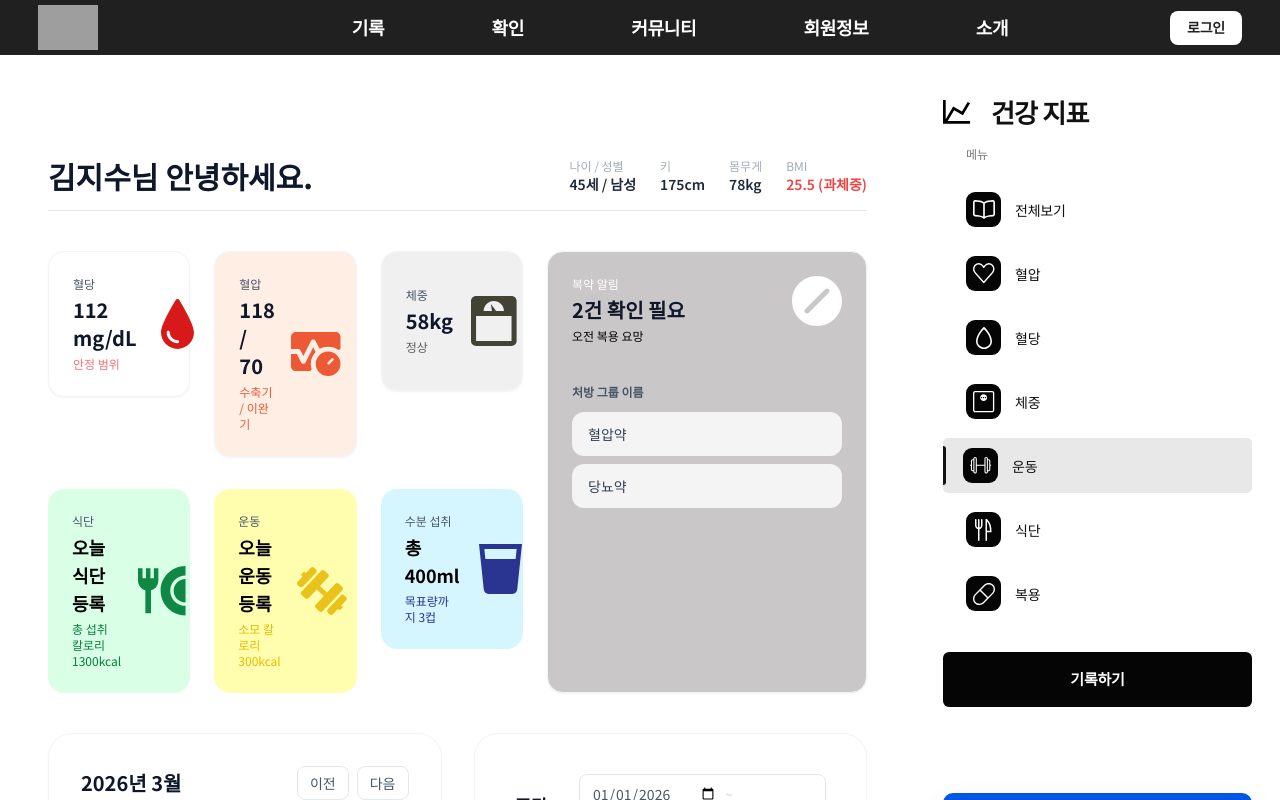
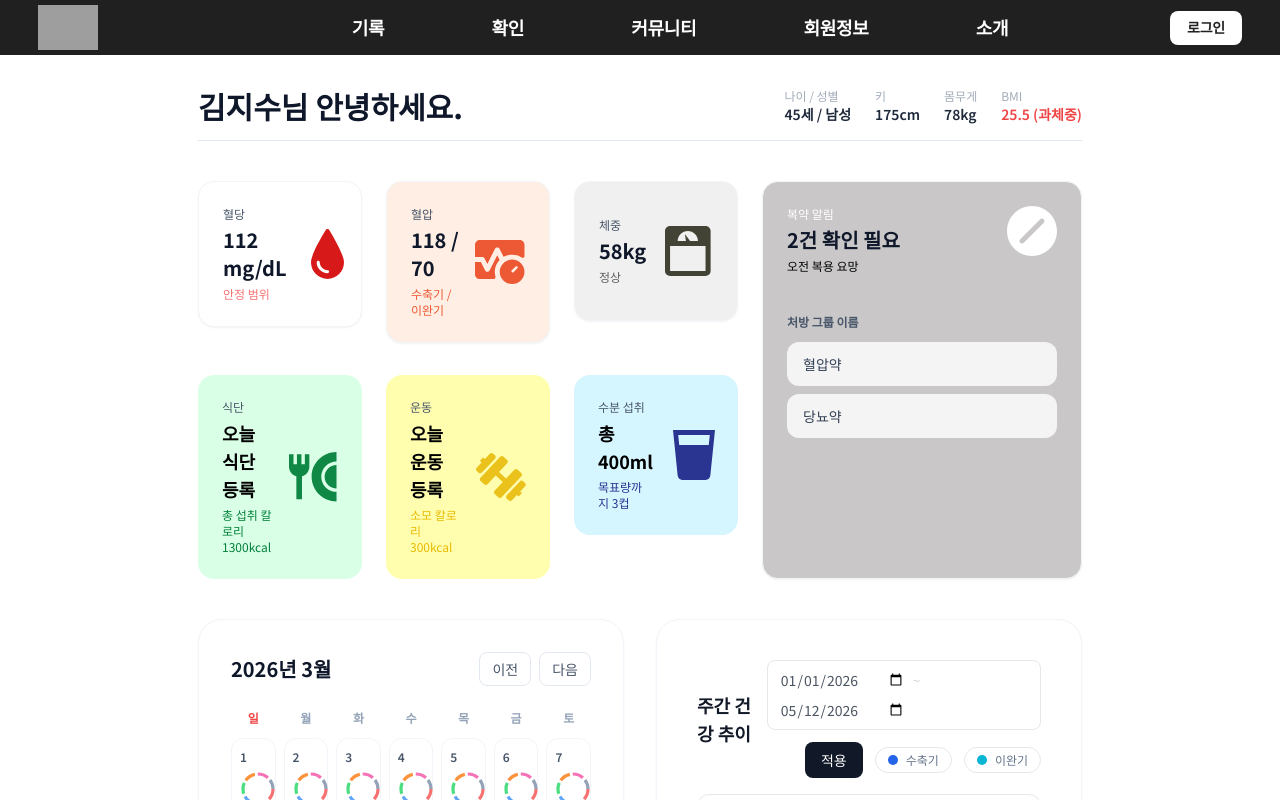
Before and after one commit to ZZAAE/Ballife, a React (Vite) app in the folder frontend/: page / in a window 1280 px wide. Shown: the top 800 px of the page. Built offline with nearby package versions, Linux system fonts and the light colour scheme; grey boxes are pictures that could not be loaded.

Commit message:
지금꺼정한거 백업

```diff
--- a/frontend/src/App.jsx
+++ b/frontend/src/App.jsx
@@ -1,6 +1,5 @@
 import { Routes, Route, Link } from 'react-router-dom';
 import { useAuth } from './contexts/AuthContext';
-import HomePage from './pages/HomePage';
 import SignUpPage from './pages/user/SignUpPage';
 import LoginPage from './pages/user/LoginPage';
 import BoardListPage from './pages/board/BoardListPage';
@@ -32,7 +31,7 @@ import UserInformation from './pages/user/UserInformation'
 
 function App() {
   const hideHealthMenu =
-    location.pathname === '/home' ||
+    location.pathname === '/' ||
     location.pathname === '/login' ||
     location.pathname === '/signup' ||
     location.pathname === '/boards' ||
@@ -44,7 +43,7 @@ function App() {
     location.pathname === '/hypertension' ||
     location.pathname === '/dyslipidemia' ||
     location.pathname === '/obesity' ||
-    location.pathname === '/AllRecordPage';
+    location.pathname === '/AllRecord';
 
     location.pathname.startsWith('/posts/');
 
--- a/frontend/src/modals/BloodPressureRecordModal.jsx
+++ b/frontend/src/modals/BloodPressureRecordModal.jsx
@@ -88,7 +88,9 @@ function BloodPressureRecordModal({ isOpen, onClose }) {
   if (!isOpen) return null;
 
   return (
-    <div className="fixed inset-0 z-50 flex items-center justify-center bg-[#0f172a]/40 px-4 py-6 backdrop-blur-[2px]">
+    <div
+    onClick={onClose}
+    className="fixed inset-0 z-50 flex items-center justify-center bg-[#0f172a]/40 px-4 py-6 backdrop-blur-[2px]">
       <div className="relative flex w-full max-w-[672px] h-[785px] flex-col rounded-[32px] bg-white shadow-[0_24px_80px_rgba(15,23,42,0.18)]">
         {/* 헤더 */}
         <div className="shrink-0 border-b border-[#F1F5F9] px-6 pb-5 pt-7">
--- a/frontend/src/pages/HomePage.jsx
+++ /dev/null
@@ -1,21 +0,0 @@
-import { useState } from "react";
-import WaterRecordModal from "../modals/bloodsugarModal";
-import Chatbot from '../modals/Chatbot'
-
-function HomePage() {
-  const [isModalOpen, setIsModalOpen] = useState(false);
-
-  return (
-    <div>
-      <button onClick={() => setIsModalOpen(true)}>
-      </button>
-        <Chatbot />
-      <WaterRecordModal
-        isOpen={isModalOpen}
-        onClose={() => setIsModalOpen(false)}
-      />
-    </div>
-  );
-}
-
-export default HomePage;
--- a/frontend/src/pages/TestPage.jsx
+++ /dev/null
@@ -1,13 +0,0 @@
-import React, { useState } from 'react';
-import BloodPressureRecordModal from '../modals/BloodPressureRecordModal';
-
-export default function TestPage() {
-  const [isModalOpen, setIsModalOpen] = useState(true);
-
-  return (
-    <BloodPressureRecordModal
-      isOpen={isModalOpen}
-      onClose={() => setIsModalOpen(false)}
-    />
-  );
-}
--- a/frontend/src/pages/main/MainPage.jsx
+++ b/frontend/src/pages/main/MainPage.jsx
@@ -59,9 +59,9 @@ const MainPage = () => {
   };
 
   return (
-    <div className="min-h-screen bg-white font-sans text-slate-900">
+    <div className="min-h-screen bg-white font-sans text-slate-900 ml-[150px] mr-[150px]">
       <Header />
-      <div className="flex pt-[70px]">
+      <div className="flex">
         <main className="flex-1 p-6 px-12 py-10">
           <div className="max-w-auto mx-auto space-y-10">
 
```
Also changed, not shown: frontend/src/pages/Main.jsx (deleted, +0 -7 lines).
